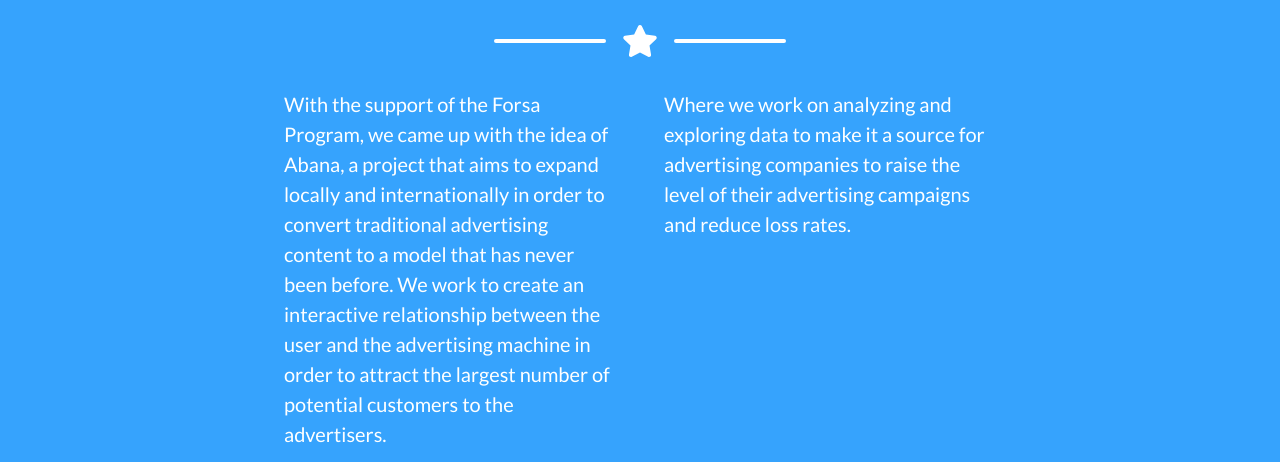
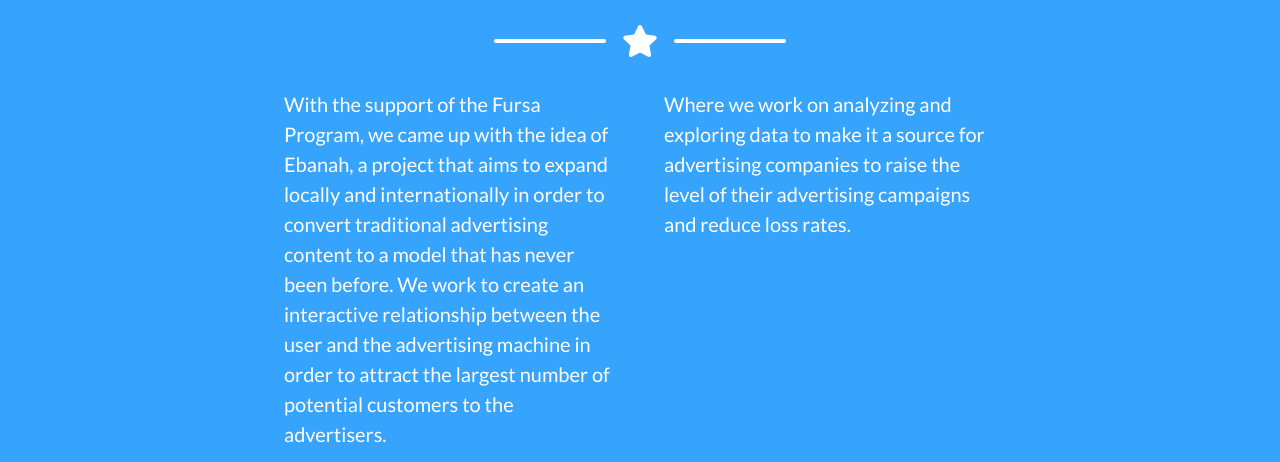
Before and after one commit to NadaAlbahri/EbanahPortfolio, a plain HTML site: page index.html in a window 1280 px wide. Shown: the part 1740-2202 px from the top of the page. Drawn offline with nearby package versions, Linux system fonts and the light colour scheme.

Commit message:
Fourth commit

```diff
--- a/index.html
+++ b/index.html
@@ -135,7 +135,7 @@
                 </div>
                 <!-- About Section Content-->
                 <div class="row">
-                    <div class="col-lg-4 ml-auto"><p class="lead">With the support of the Forsa Program, we came up with the idea of Abana, a project that aims to expand locally and internationally in order to convert traditional advertising content to a model that has never been before. We work to create an interactive relationship between the user and the advertising machine in order to attract the largest number of potential customers to the advertisers. </p></div>
+                    <div class="col-lg-4 ml-auto"><p class="lead">With the support of the Fursa Program, we came up with the idea of Ebanah, a project that aims to expand locally and internationally in order to convert traditional advertising content to a model that has never been before. We work to create an interactive relationship between the user and the advertising machine in order to attract the largest number of potential customers to the advertisers. </p></div>
                     <div class="col-lg-4 mr-auto"><p class="lead"> Where we work on analyzing and exploring data to make it a source for advertising companies to raise the level of their advertising campaigns and reduce loss rates.</p></div>
                 </div>
                  <img class="img-fluid" src="assets/img/fursa.png" alt="" />
```
